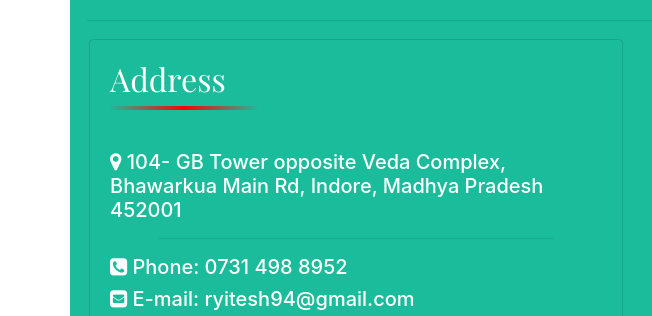
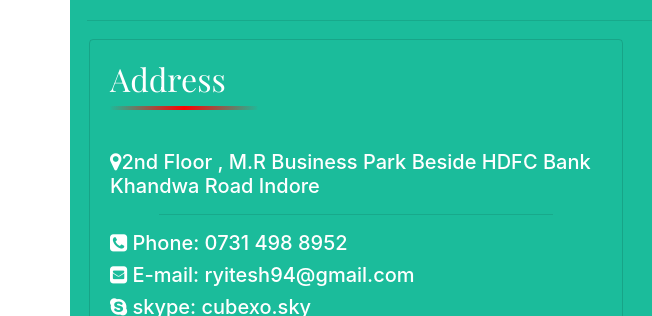
Before and after one commit to riteshmyhub/cubexoweb, a plain HTML site: page contact.html in a window 1280 px wide. Shown: the part 210-526 px from the top of the page, 0-652 px from the left. Drawn offline with nearby package versions, Linux system fonts and the light colour scheme.

Commit message:
ADD ,EMAIL

```diff
--- a/contact.html
+++ b/contact.html
@@ -50,15 +50,13 @@
                             </div>
 
                             <div class="card-body text-start">
-                                <h5 class="card-text Address_text"><i class="fa fa-map-marker"></i> 104- GB Tower
-                                    opposite Veda Complex,
-                                    Bhawarkua Main Rd,
-                                    Indore, Madhya Pradesh 452001</h5>
+                                <h5 class="card-text Address_text"><i class="fa fa-map-marker"></i>2nd Floor , M.R Business Park Beside HDFC Bank Khandwa Road Indore</h5>
                                 <hr style="width: 80%;">
                                 <h5 class="Address_text mb-2"><i class="fa fa-phone-square"></i> Phone: 0731 498 8952
                                 </h5>
                                 <h5 class="Address_text mb-2"><i class="fa fa-envelope-square"></i> E-mail:
                                     ryitesh94@gmail.com</h5>
+
                                 <h5 class="Address_text mb-2"><i class="fa fa-skype"></i> skype: cubexo.sky</h5>
                             </div>
                         </div>
```
